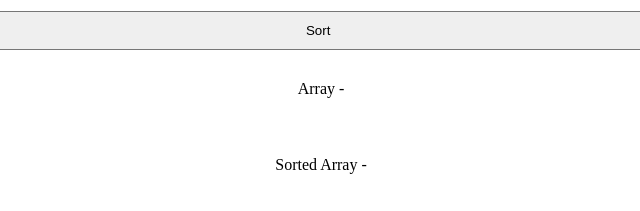
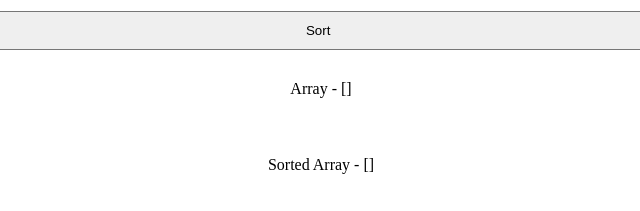
Before and after one commit to Faiz-Ahmad-Ansari/BubbleSort, a plain HTML site: page index.html in a window 1280 px wide. Shown: the part 135-346 px from the top of the page, 319-959 px from the left. Drawn offline with Linux system fonts and the light colour scheme.

Commit message:
2.1 with array brackets

```diff
--- a/index.html
+++ b/index.html
@@ -12,9 +12,9 @@
     <input type="text" id="myInput" placeholder="Type any number or alphabet to Sort">
     <button onclick="BubbleSort()" type="submit">Sort</button>
     <br>
-    <p>Array - <span id="para"></span></p>
+    <p>Array - [<span id="para"></span>]</p>
     <br>
-    <p>Sorted Array - <span id="para2"></span></p>
+    <p>Sorted Array - [<span id="para2"></span>]</p>
     <br>
     <hr><footer>
         Developed by Faiz Ahmad Ansari
```
